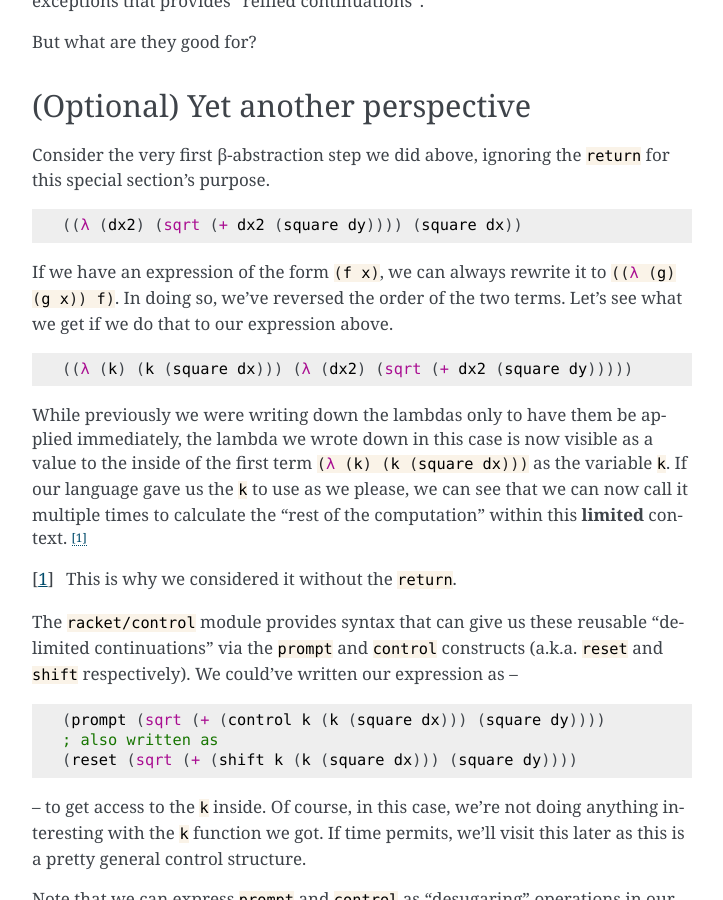
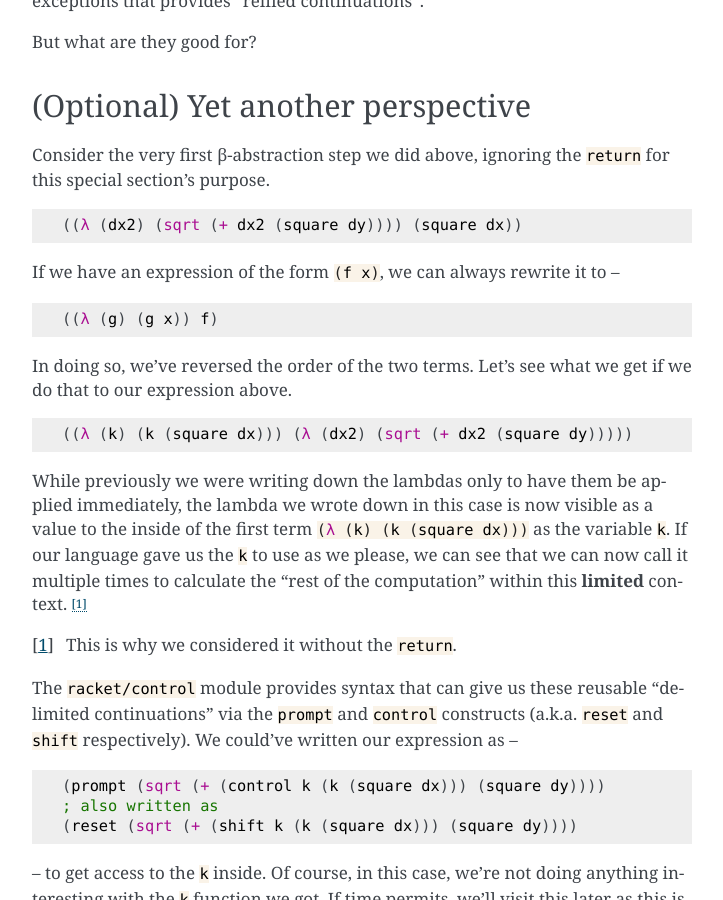
Before and after one commit to kreauniv/comp308, a Sphinx documentation site: the page built from source/control.rst, in a window 1280 px wide and 900 px high, scrolled down 6643 px. Shown: the whole window, without its empty margins (388-1111 px from the left). Built offline with Sphinx 7.4.7, drawn with Linux system fonts in a browser that asks for light colours; part of the change alters nothing that is shown.

Commit message:
Formatting

```diff
--- a/source/control.rst
+++ b/source/control.rst
@@ -337,9 +337,14 @@ Consider the very first β-abstraction step we did above, ignoring the
     ((λ (dx2) (sqrt (+ dx2 (square dy)))) (square dx))
 
 If we have an expression of the form :rkt:`(f x)`, we can always
-rewrite it to :rkt:`((λ (g) (g x)) f)`. In doing so, we've
-reversed the order of the two terms. Let's see what we get if
-we do that to our expression above.
+rewrite it to  --
+
+.. code-block:: racket
+
+    ((λ (g) (g x)) f)
+
+In doing so, we've reversed the order of the two terms. Let's see what we get
+if we do that to our expression above.
 
 .. code-block:: racket
 
```
